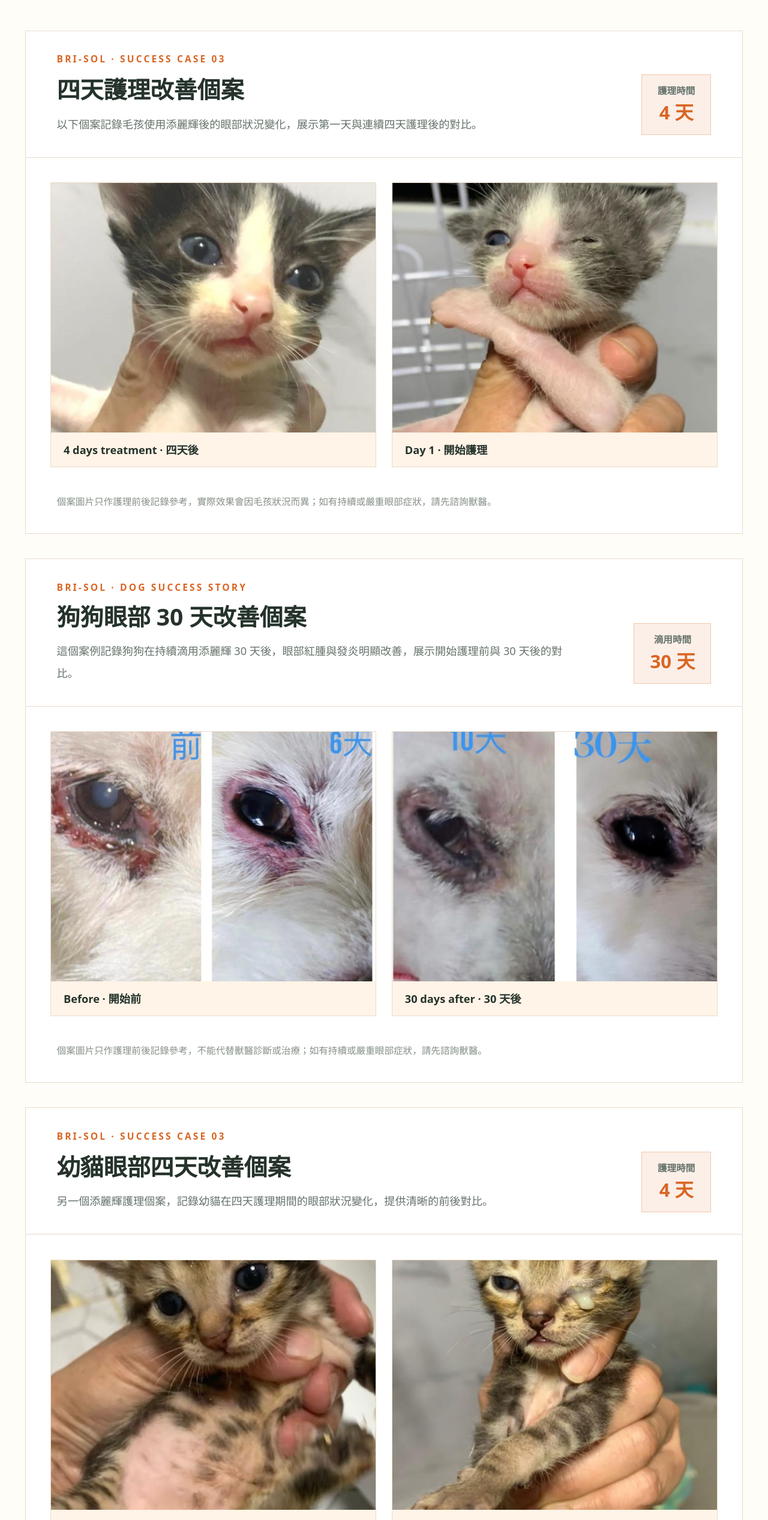
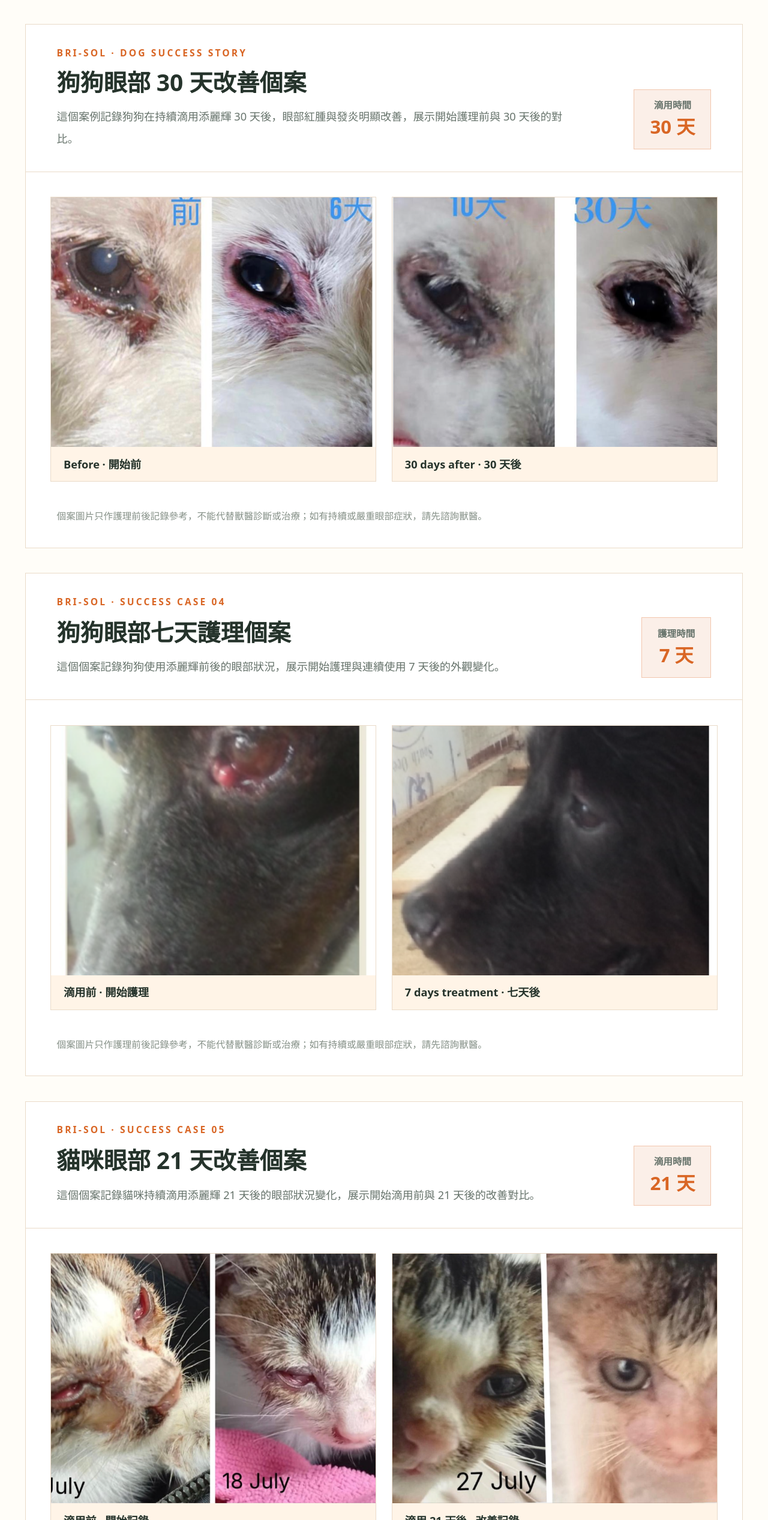
Before and after one commit to kevleung818/petigrainprohealth, a Next.js app: page /product/bri-sol in a window 1280 px wide. Shown: the part 1092-3626 px from the top of the page at 60% size. Built offline with nearby package versions, Linux system fonts and the light colour scheme.

Commit message:
Remove Bri-Sol case 03 section

```diff
--- a/src/pages/product/[slug].jsx
+++ b/src/pages/product/[slug].jsx
@@ -46,32 +46,6 @@ export default function ProductDetailPage() {
         </section>
         {product.slug === 'bri-sol' ? (
           <div>
-          <section className="mt-10 overflow-hidden border border-cyberBorder bg-white">
-            <div className="border-b border-cyberBorder px-7 py-7 sm:px-10">
-              <p className="text-xs font-bold tracking-[0.2em] text-cyberPurple">BRI-SOL · SUCCESS CASE 03</p>
-              <div className="mt-3 flex flex-wrap items-end justify-between gap-4">
-                <div>
-                  <h2 className="text-3xl font-extrabold text-cyberBlack">四天護理改善個案</h2>
-                  <p className="mt-3 max-w-2xl text-sm leading-7 text-cyberGray">以下個案記錄毛孩使用添麗輝後的眼部狀況變化，展示第一天與連續四天護理後的對比。</p>
-                </div>
-                <div className="border border-cyberPurple/30 bg-cyberPurple/10 px-5 py-3 text-center">
-                  <p className="text-xs font-bold text-cyberGray">護理時間</p>
-                  <p className="mt-1 text-2xl font-black text-cyberPurple">4 天</p>
-                </div>
-              </div>
-            </div>
-            <div className="grid gap-5 p-5 sm:grid-cols-2 sm:p-8">
-              <figure className="overflow-hidden border border-cyberBorder bg-cyberPanelSoft">
-                <img src="/demo/four-day-recovery-day-4.png" alt="添麗輝個案 4 days treatment" className="h-72 w-full object-cover sm:h-80" />
-                <figcaption className="px-4 py-3 text-sm font-black text-cyberBlack">4 days treatment · 四天後</figcaption>
-              </figure>
-              <figure className="overflow-hidden border border-cyberBorder bg-cyberPanelSoft">
-                <img src="/demo/four-day-recovery-day-1.png" alt="添麗輝個案 Day 1" className="h-72 w-full object-cover sm:h-80" />
-                <figcaption className="px-4 py-3 text-sm font-black text-cyberBlack">Day 1 · 開始護理</figcaption>
-              </figure>
-            </div>
-            <p className="px-7 pb-7 text-xs leading-6 text-cyberGrayMuted sm:px-10">個案圖片只作護理前後記錄參考，實際效果會因毛孩狀況而異；如有持續或嚴重眼部症狀，請先諮詢獸醫。</p>
-          </section>
           <section className="mt-8 overflow-hidden border border-cyberBorder bg-white">
             <div className="border-b border-cyberBorder px-7 py-7 sm:px-10">
               <p className="text-xs font-bold tracking-[0.2em] text-cyberPurple">BRI-SOL · DOG SUCCESS STORY</p>
@@ -97,58 +71,6 @@ export default function ProductDetailPage() {
               </figure>
             </div>
             <p className="px-7 pb-7 text-xs leading-6 text-cyberGrayMuted sm:px-10">個案圖片只作護理前後記錄參考，不能代替獸醫診斷或治療；如有持續或嚴重眼部症狀，請先諮詢獸醫。</p>
-          </section>
-          <section className="mt-8 overflow-hidden border border-cyberBorder bg-white">
-            <div className="border-b border-cyberBorder px-7 py-7 sm:px-10">
-              <p className="text-xs font-bold tracking-[0.2em] text-cyberPurple">BRI-SOL · SUCCESS CASE 03</p>
-              <div className="mt-3 flex flex-wrap items-end justify-between gap-4">
-                <div>
-                  <h2 className="text-3xl font-extrabold text-cyberBlack">幼貓眼部四天改善個案</h2>
-                  <p className="mt-3 max-w-2xl text-sm leading-7 text-cyberGray">另一個添麗輝護理個案，記錄幼貓在四天護理期間的眼部狀況變化，提供清晰的前後對比。</p>
-                </div>
-                <div className="border border-cyberPurple/30 bg-cyberPurple/10 px-5 py-3 text-center">
-                  <p className="text-xs font-bold text-cyberGray">護理時間</p>
-                  <p className="mt-1 text-2xl font-black text-cyberPurple">4 天</p>
-                </div>
-              </div>
-            </div>
-            <div className="grid gap-5 p-5 sm:grid-cols-2 sm:p-8">
-              <figure className="overflow-hidden border border-cyberBorder bg-cyberPanelSoft">
-                <img src="/demo/bri-sol-kitten-case-day-1.png" alt="添麗輝幼貓個案 Day 1" className="h-72 w-full object-cover sm:h-80" />
-                <figcaption className="px-4 py-3 text-sm font-black text-cyberBlack">Day 1 · 開始護理</figcaption>
-              </figure>
-              <figure className="overflow-hidden border border-cyberBorder bg-cyberPanelSoft">
-                <img src="/demo/bri-sol-kitten-case-day-4.png" alt="添麗輝幼貓個案 4 days treatment" className="h-72 w-full object-cover sm:h-80" />
-                <figcaption className="px-4 py-3 text-sm font-black text-cyberBlack">4 days treatment · 四天後</figcaption>
-              </figure>
-            </div>
-            <p className="px-7 pb-7 text-xs leading-6 text-cyberGrayMuted sm:px-10">個案圖片只作護理前後記錄參考，實際效果會因毛孩狀況而異；如有持續或嚴重眼部症狀，請先諮詢獸醫。</p>
-          </section>
-          <section className="mt-8 overflow-hidden border border-cyberBorder bg-white">
-            <div className="border-b border-cyberBorder px-7 py-7 sm:px-10">
-              <p className="text-xs font-bold tracking-[0.2em] text-cyberPurple">BRI-SOL · SUCCESS CASE 03</p>
-              <div className="mt-3 flex flex-wrap items-end justify-between gap-4">
-                <div>
-                  <h2 className="text-3xl font-extrabold text-cyberBlack">狗狗眼部護理十五天個案</h2>
-                  <p className="mt-3 max-w-2xl text-sm leading-7 text-cyberGray">這個個案記錄狗狗眼部受傷後使用添麗輝的護理過程，展示開始護理與十五天後的外觀對比。</p>
-                </div>
-                <div className="border border-cyberPurple/30 bg-cyberPurple/10 px-5 py-3 text-center">
-                  <p className="text-xs font-bold text-cyberGray">護理時間</p>
-                  <p className="mt-1 text-2xl font-black text-cyberPurple">15 天</p>
-                </div>
-              </div>
-            </div>
-            <div className="grid gap-5 p-5 sm:grid-cols-2 sm:p-8">
-              <figure className="overflow-hidden border border-cyberBorder bg-cyberPanelSoft">
-                <img src="/demo/bri-sol-dog-eye-case-day-1.png" alt="添麗輝狗狗眼部個案 Day 1" className="h-72 w-full object-cover sm:h-80" />
-                <figcaption className="px-4 py-3 text-sm font-black text-cyberBlack">Day 1 · 開始護理</figcaption>
-              </figure>
-              <figure className="overflow-hidden border border-cyberBorder bg-cyberPanelSoft">
-                <img src="/demo/bri-sol-dog-eye-case-day-15.png" alt="添麗輝狗狗眼部個案 15 days treatment" className="h-72 w-full object-cover sm:h-80" />
-                <figcaption className="px-4 py-3 text-sm font-black text-cyberBlack">15 days treatment · 十五天後</figcaption>
-              </figure>
-            </div>
-            <p className="px-7 pb-7 text-xs leading-6 text-cyberGrayMuted sm:px-10">個案圖片只作護理前後記錄參考，不能代替獸醫診斷或治療；眼部受傷、混濁、疼痛或分泌物異常時，請立即諮詢獸醫。</p>
           </section>
           <section className="mt-8 overflow-hidden border border-cyberBorder bg-white">
             <div className="border-b border-cyberBorder px-7 py-7 sm:px-10">
```
